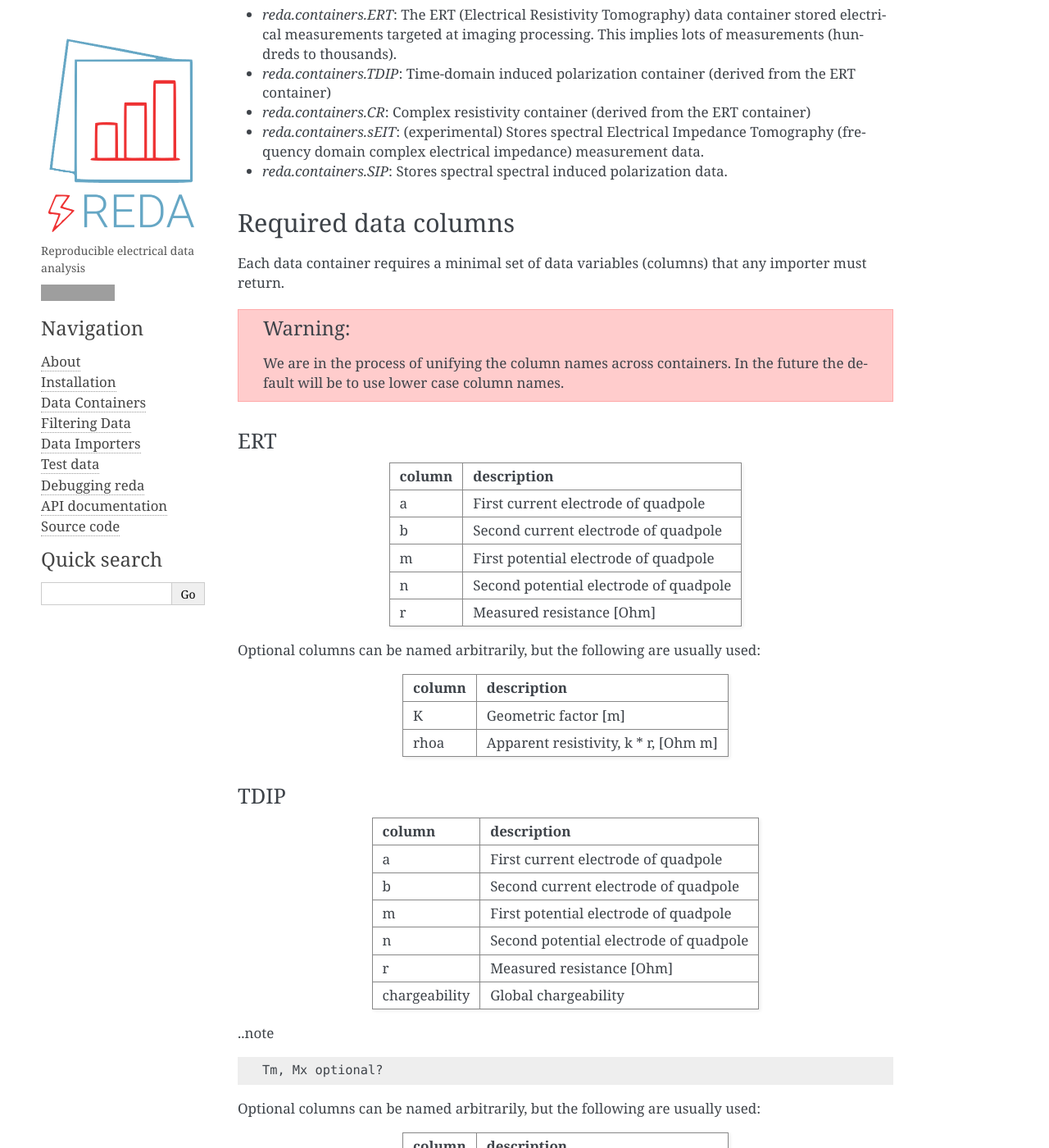
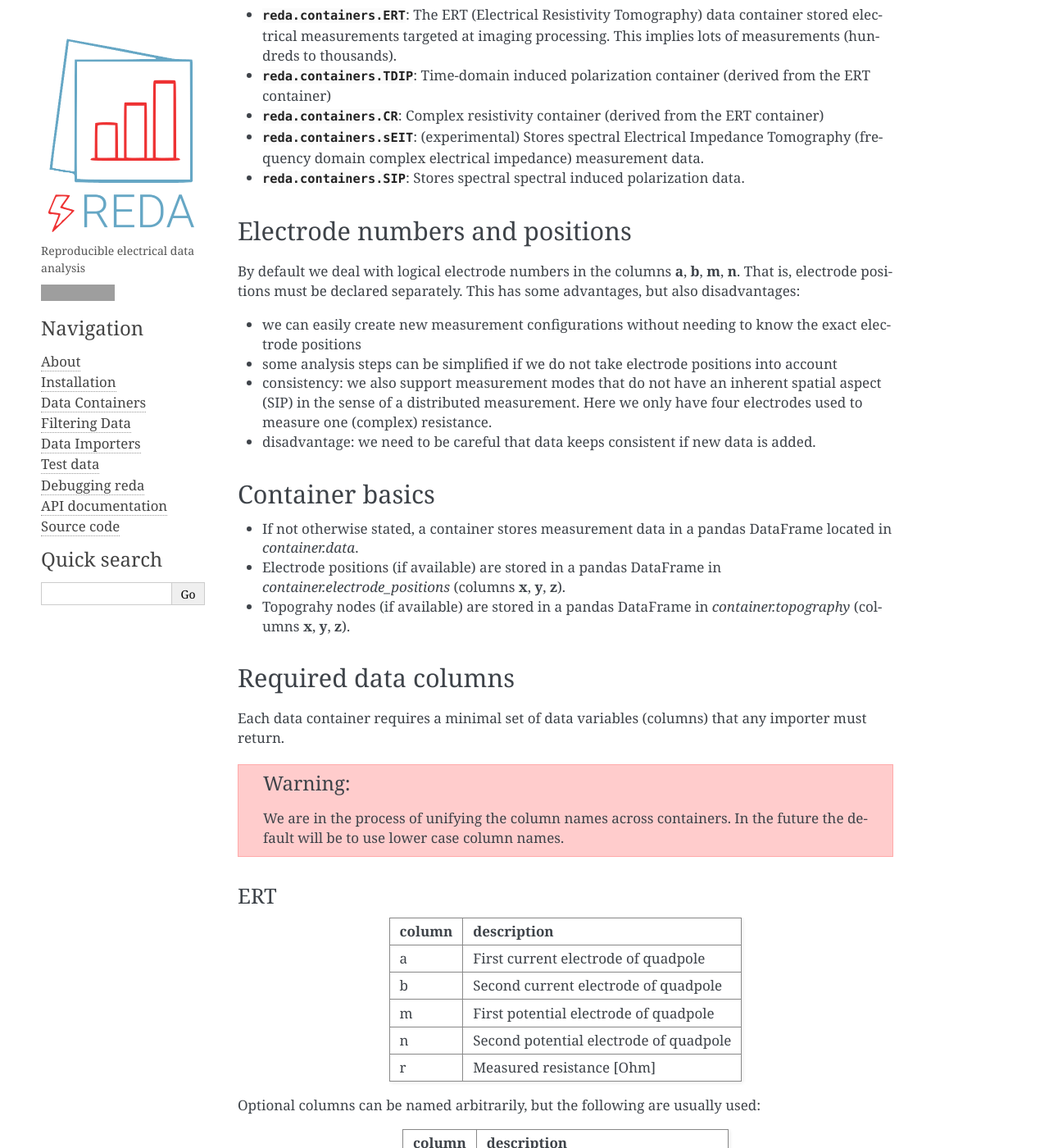
Before and after one commit to geophysics-ubonn/reda, a Sphinx documentation site: the page built from doc/data_containers.rst, in a window 1280 px wide and 1400 px high, scrolled down 226 px. Shown: the whole window at 82% size. Built offline with Sphinx 7.4.7, drawn with Linux system fonts in a browser that asks for light colours; pages that are not in the unit, such as notebooks, are missing from menus; grey boxes are pictures that could not be loaded.

```diff
--- a/doc/data_containers.rst
+++ b/doc/data_containers.rst
@@ -8,21 +8,49 @@ It also stores the data and associated metadata.
 
 Available data containers:
 
-* `reda.containers.ERT`: The ERT (Electrical Resistivity Tomography) data
-  container stored electrical measurements targeted at imaging processing. This
-  implies lots of measurements (hundreds to thousands).
+* :py:class:`reda.containers.ERT`: The ERT (Electrical Resistivity Tomography)
+  data container stored electrical measurements targeted at imaging processing.
+  This implies lots of measurements (hundreds to thousands).
 
-* `reda.containers.TDIP`: Time-domain induced polarization container (derived
-  from the ERT container)
+* :py:class:`reda.containers.TDIP`: Time-domain induced polarization container
+  (derived from the ERT container)
 
-* `reda.containers.CR`: Complex resistivity container (derived from the ERT
-  container)
+* :py:class:`reda.containers.CR`: Complex resistivity container (derived from
+  the ERT container)
 
-* `reda.containers.sEIT`: (experimental) Stores spectral Electrical Impedance
-  Tomography (frequency domain complex electrical impedance) measurement data.
+* :py:class:`reda.containers.sEIT`: (experimental) Stores spectral Electrical
+  Impedance Tomography (frequency domain complex electrical impedance)
+  measurement data.
 
-* `reda.containers.SIP`: Stores spectral spectral induced polarization data.
+* :py:class:`reda.containers.SIP`: Stores spectral spectral induced
+  polarization data.
 
+Electrode numbers and positions
+-------------------------------
+
+By default we deal with logical electrode numbers in the columns **a**, **b**,
+**m**, **n**. That is, electrode positions must be declared separately. This
+has some advantages, but also disadvantages:
+
+* we can easily create new measurement configurations without needing to know
+  the exact electrode positions
+* some analysis steps can be simplified if we do not take electrode positions
+  into account
+* consistency: we also support measurement modes that do not have an inherent
+  spatial aspect (SIP) in the sense of a distributed measurement. Here we only
+  have four electrodes used to measure one (complex) resistance.
+* disadvantage: we need to be careful that data keeps consistent if new data is
+  added.
+
+Container basics
+----------------
+
+* If not otherwise stated, a container stores measurement data in a pandas
+  DataFrame located in `container.data`.
+* Electrode positions (if available) are stored in a pandas DataFrame in
+  `container.electrode_positions` (columns **x**, **y**, **z**).
+* Topograhy nodes (if available) are stored in a pandas DataFrame in
+  `container.topography` (columns **x**, **y**, **z**).
 
 Required data columns
 ---------------------
@@ -71,7 +99,7 @@ r             Measured resistance [Ohm]
 chargeability Global chargeability
 ============= ======================================
 
-..note ::
+.. note ::
 
     Tm, Mx optional?
 
```
Also changed, not shown: doc/importers.rst (+4 -3 lines), 3 other files.
